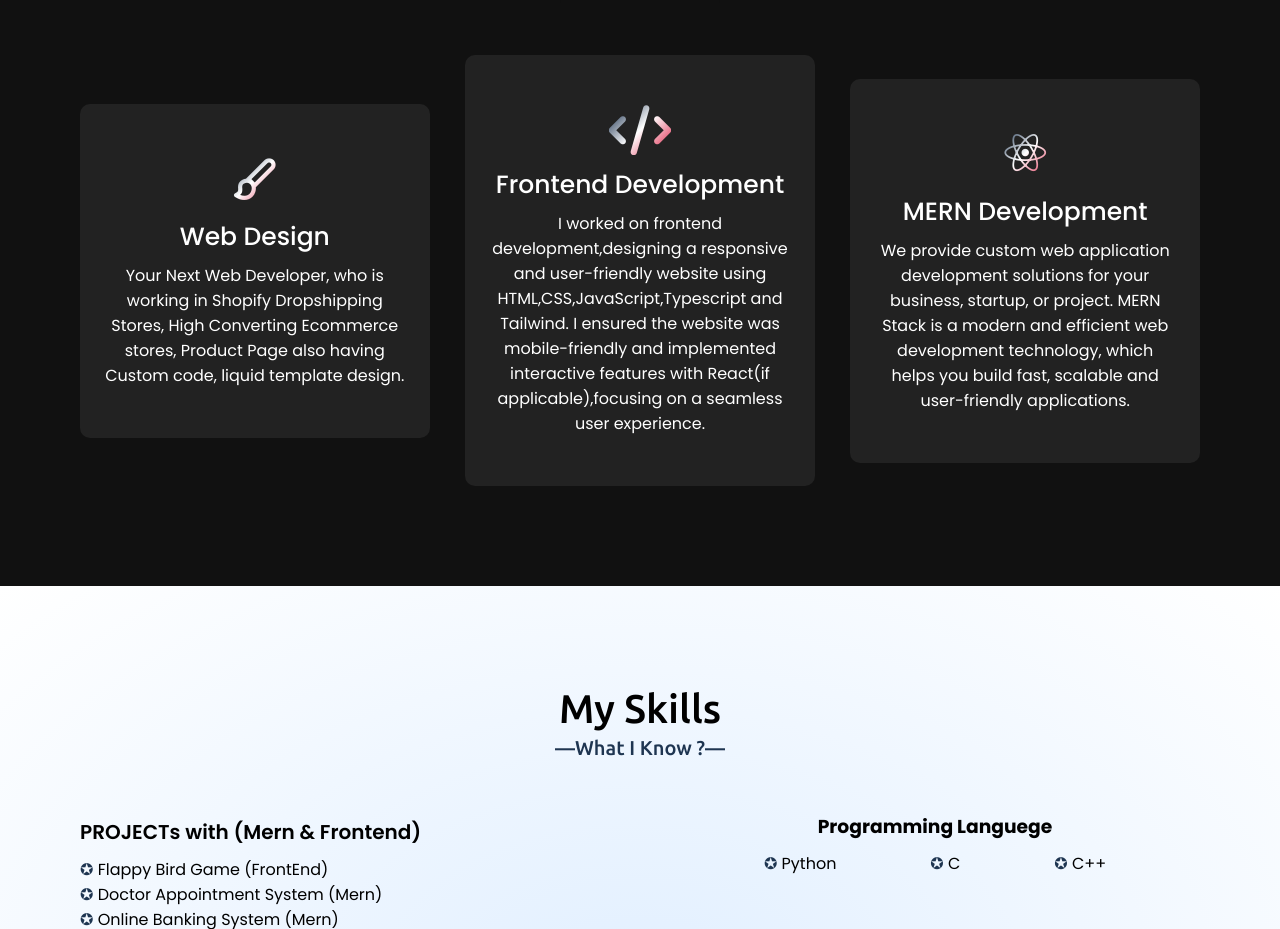
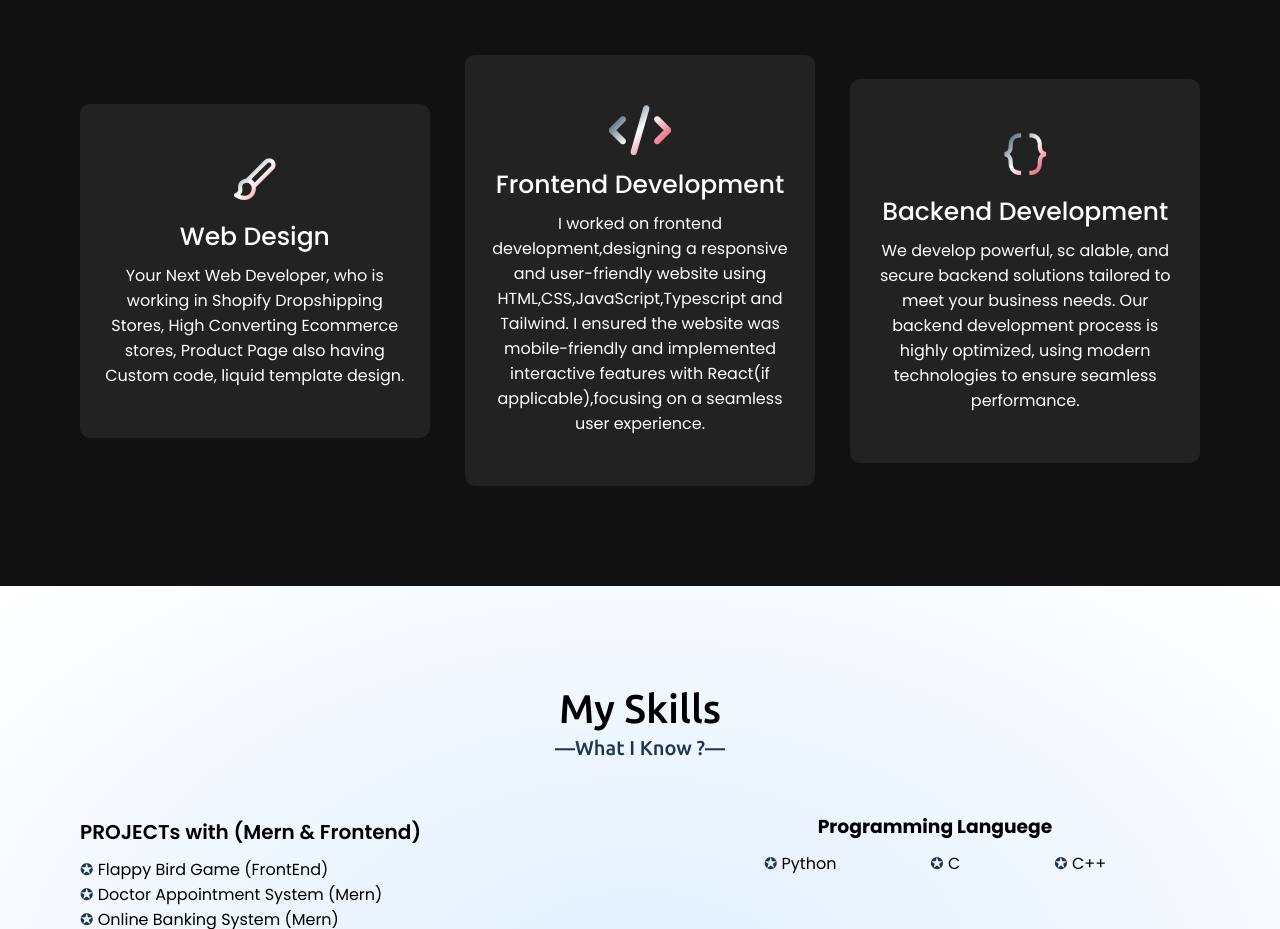
Before and after one commit to wafi2010/developer-wafi, a plain HTML site: page index.html in a window 1280 px wide. Shown: the part 1704-2633 px from the top of the page. Drawn offline with nearby package versions, Linux system fonts and the light colour scheme.

Commit message:
index.html

```diff
--- a/index.html
+++ b/index.html
@@ -130,13 +130,12 @@
           </div>
           <div class="card">
             <div class="box">
-                <i class='bx bxl-react'></i>
-              <div class="text">MERN Development</div>
+                <i class='bx bx-code-curly'></i>
+              <div class="text">Backend Development</div>
               <p>
-                We provide custom web application development solutions for your
-                business, startup, or project. MERN Stack is a modern and
-                efficient web development technology, which helps you build
-                fast, scalable and user-friendly applications.
+We develop powerful, sc
+                alable, and secure backend solutions tailored to meet your business needs.
+                Our backend development process is highly optimized, using modern technologies to ensure seamless performance.
               </p>
             </div>
           </div>
```
